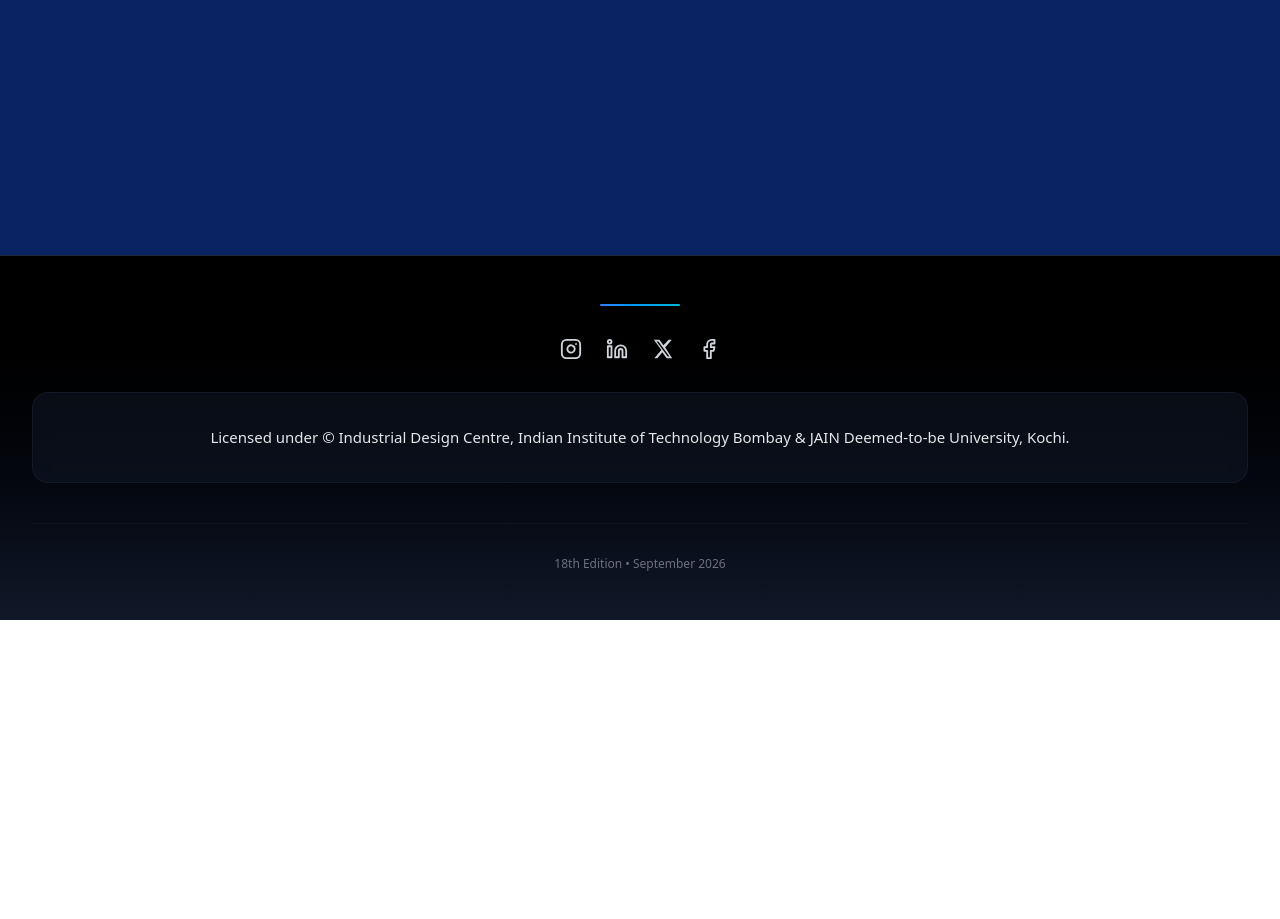
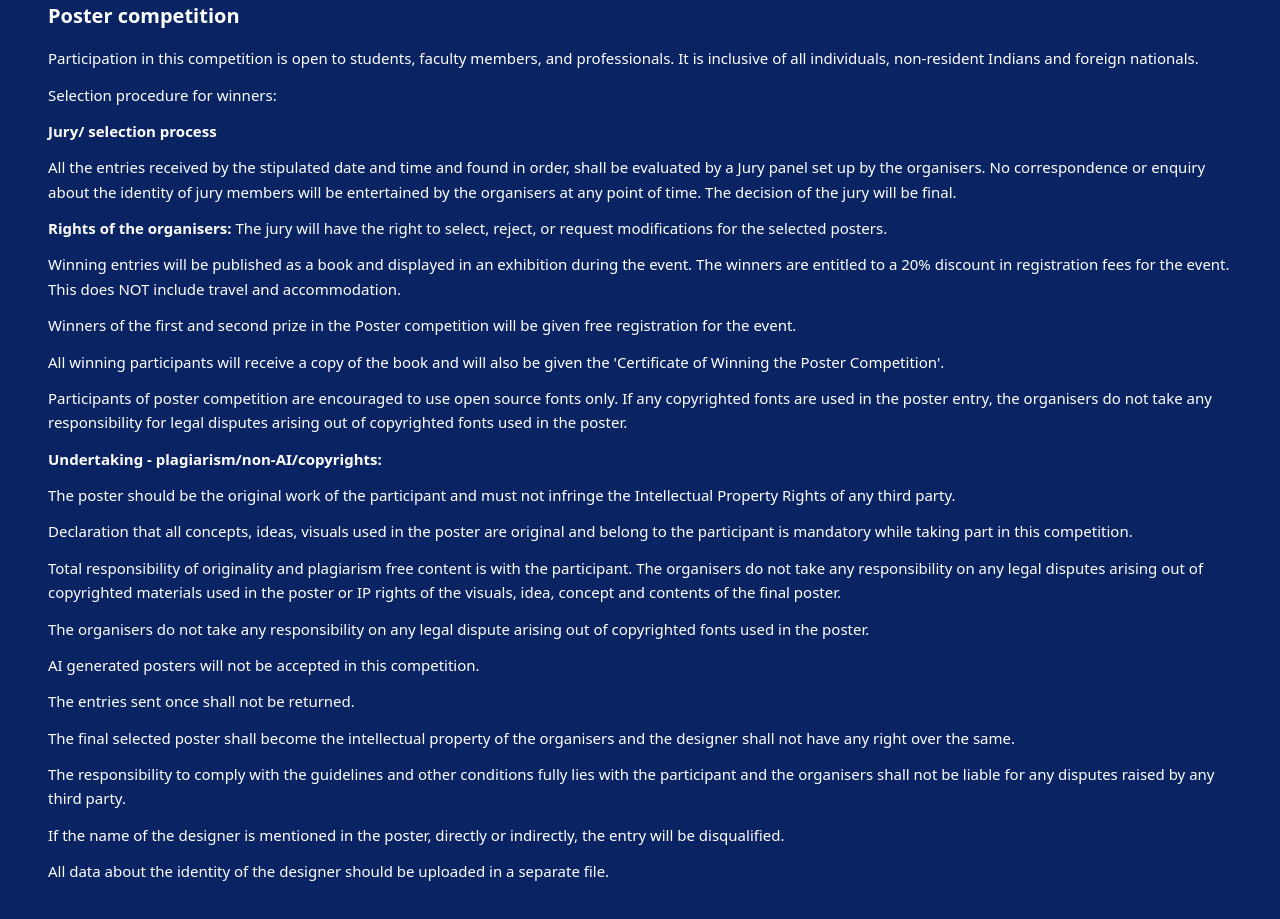
Before and after one commit to mnihadc/DesignProJain, a React (Vite) app in the folder Client/: page /poster-design-competition in a window 1280 px wide. Shown: the part 1813-2732 px from the top of the page. Before the commit the page ends 2433 px from the top, so only its background shows below. Built offline with nearby package versions, Linux system fonts and the light colour scheme.

Commit message:
feat: add Terms and Conditions section to Poster Design Competition page

```diff
--- a/Client/src/pages/PosterDesignCompetition.tsx
+++ b/Client/src/pages/PosterDesignCompetition.tsx
@@ -161,6 +161,37 @@ const PosterDesignCompetition = () => {
             </p>
           </div>
         </section>
+
+        <hr className="border-white/20 my-6" />
+
+        {/* Terms and Conditions */}
+        <section className="pt-4">
+          <h1 className="text-2xl sm:text-3xl font-bold mb-1 text-[#f59e0b]">Terms and Conditions of Typoday 2026</h1>
+          <h2 className="text-xl font-bold mb-4">Poster competition</h2>
+
+          <div className="text-sm md:text-[15px] leading-relaxed space-y-3">
+            <p>Participation in this competition is open to students, faculty members, and professionals. It is inclusive of all individuals, non-resident Indians and foreign nationals.</p>
+            <p>Selection procedure for winners:</p>
+            <p><span className="font-bold">Jury/ selection process</span></p>
+            <p>All the entries received by the stipulated date and time and found in order, shall be evaluated by a Jury panel set up by the organisers. No correspondence or enquiry about the identity of jury members will be entertained by the organisers at any point of time. The decision of the jury will be final.</p>
+            <p><span className="font-bold">Rights of the organisers:</span> The jury will have the right to select, reject, or request modifications for the selected posters.</p>
+            <p>Winning entries will be published as a book and displayed in an exhibition during the event. The winners are entitled to a 20% discount in registration fees for the event. This does NOT include travel and accommodation.</p>
+            <p>Winners of the first and second prize in the Poster competition will be given free registration for the event.</p>
+            <p>All winning participants will receive a copy of the book and will also be given the 'Certificate of Winning the Poster Competition'.</p>
+            <p>Participants of poster competition are encouraged to use open source fonts only. If any copyrighted fonts are used in the poster entry, the organisers do not take any responsibility for legal disputes arising out of copyrighted fonts used in the poster.</p>
+            <p><span className="font-bold">Undertaking - plagiarism/non-AI/copyrights:</span></p>
+            <p>The poster should be the original work of the participant and must not infringe the Intellectual Property Rights of any third party.</p>
+            <p>Declaration that all concepts, ideas, visuals used in the poster are original and belong to the participant is mandatory while taking part in this competition.</p>
+            <p>Total responsibility of originality and plagiarism free content is with the participant. The organisers do not take any responsibility on any legal disputes arising out of copyrighted materials used in the poster or IP rights of the visuals, idea, concept and contents of the final poster.</p>
+            <p>The organisers do not take any responsibility on any legal dispute arising out of copyrighted fonts used in the poster.</p>
+            <p>AI generated posters will not be accepted in this competition.</p>
+            <p>The entries sent once shall not be returned.</p>
+            <p>The final selected poster shall become the intellectual property of the organisers and the designer shall not have any right over the same.</p>
+            <p>The responsibility to comply with the guidelines and other conditions fully lies with the participant and the organisers shall not be liable for any disputes raised by any third party.</p>
+            <p>If the name of the designer is mentioned in the poster, directly or indirectly, the entry will be disqualified.</p>
+            <p>All data about the identity of the designer should be uploaded in a separate file.</p>
+          </div>
+        </section>
       </div>
     </div>
   );
```
